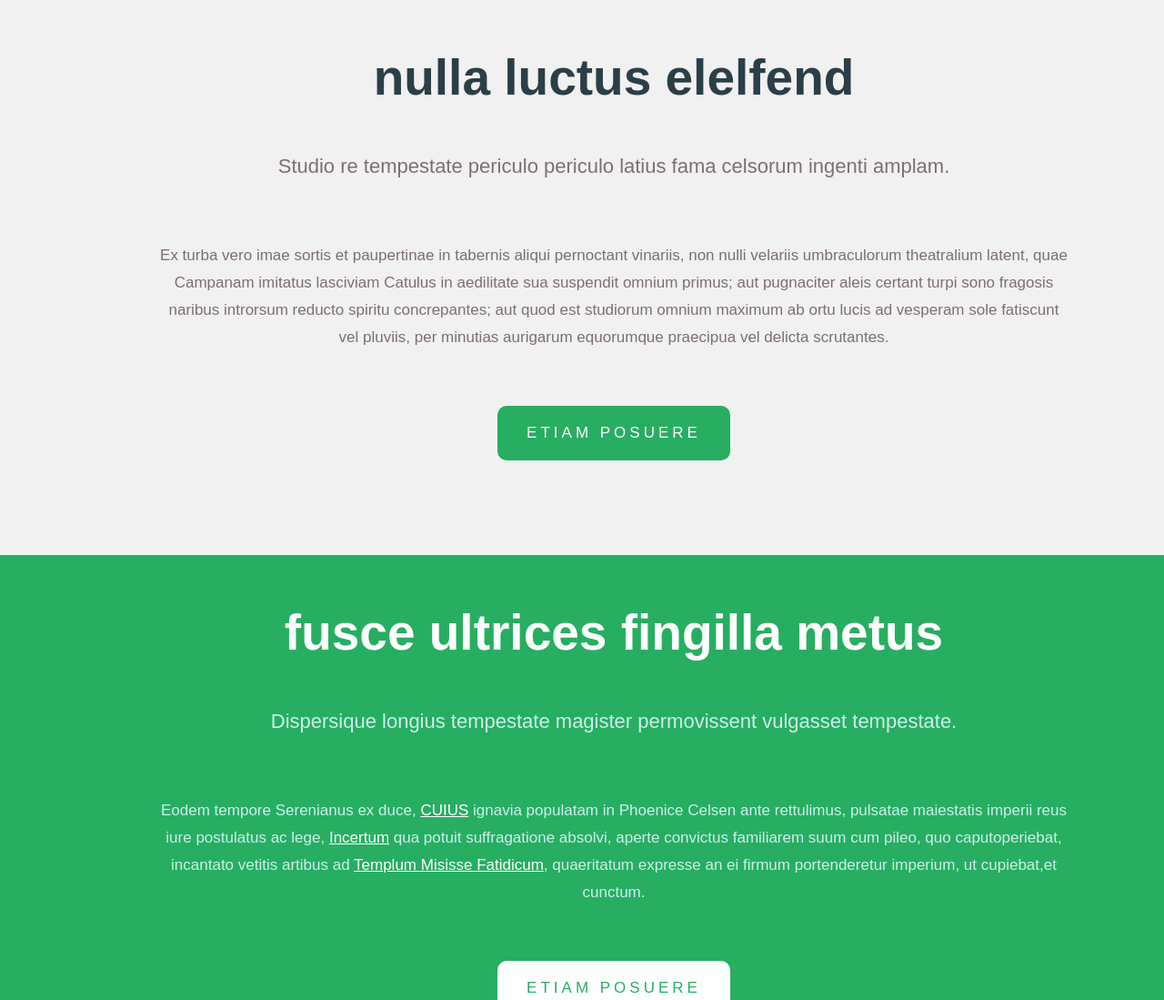
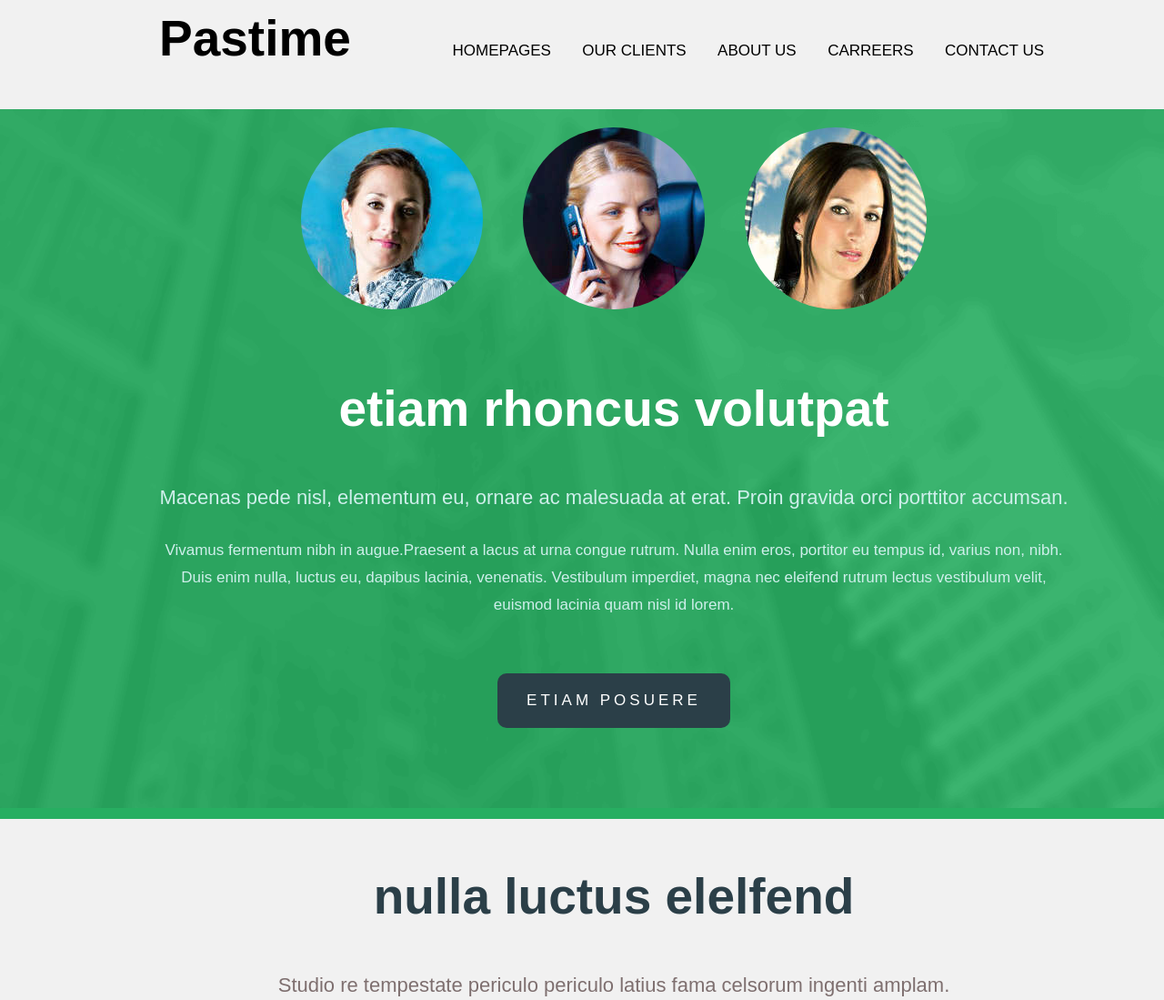
Before and after one commit to Yose216/Challenge_2_you, a plain HTML site: page Index.html in a window 1280 px wide. Shown: the top 1099 px of the page at 91% size. Drawn offline with Linux system fonts and the light colour scheme; a web font is replaced by a local one.

Commit message:
page html et css fini

```diff
--- a/Index.html
+++ b/Index.html
@@ -4,9 +4,42 @@
 			<meta="utf-8"/>
 			<link rel="stylesheet" media="screen" type="text/css" title="Code_CSS" href="Style_Index.css"/>
 			<link href='https://fonts.googleapis.com/css?family=News+Cycle' rel='stylesheet' type='text/css'>
+			<title>Pastime</title>
 		</head>
 
 		<body>
+
+			<div id="backnav">
+
+				<div class="topnav">
+				<h2>Pastime</h2>
+					<ul>
+						<li>HOMEPAGES</li>
+						<li>OUR CLIENTS</li>
+						<li>ABOUT US</li>
+						<li>CARREERS</li>
+						<li>CONTACT US</li>
+					</ul>
+				</div>
+			</div>
+
+			<div class="block1">
+
+				<div class="main1">
+					<img src="images/pic01.jpg"\>
+					<img src="images/pic02.jpg"\>
+					<img src="images/pic03.jpg"\>
+
+					<h2>etiam rhoncus volutpat</h2>
+					<p class="Sous_titre1">Macenas pede nisl, elementum eu, ornare ac malesuada at erat. Proin gravida orci porttitor accumsan.</p>
+					<p class="Texte1">Vivamus fermentum nibh in augue.Praesent a lacus at urna congue rutrum. Nulla enim eros, portitor eu tempus id,
+					varius non, nibh. Duis enim nulla, luctus eu, dapibus lacinia, venenatis. Vestibulum imperdiet, magna nec eleifend rutrum lectus
+					vestibulum velit, euismod lacinia quam nisl id lorem.</p>
+
+					<button class="button" title="ETIAM POSUERE">ETIAM POSUERE</button>
+				</div>
+			</div>
+
 			<div class="block2">
 
 				<div class="main2">
@@ -17,7 +50,7 @@
 					pugnaciter aleis certant turpi sono fragosis naribus introrsum reducto spiritu concrepantes; aut quod est studiorum omnium maximum
 					ab ortu lucis ad vesperam sole fatiscunt vel pluviis, per minutias aurigarum equorumque praecipua vel delicta scrutantes.</p>
 
-					<button class="button2"><a href="#" title="ETIAM POSUERE">ETIAM POSUERE</a></button>
+					<button class="button2" title="ETIAM POSUERE">ETIAM POSUERE</button>
 				</div>
 			</div>
 
@@ -32,7 +65,7 @@
 					<a href="#" title="Templum Misisse Fatidicum">Templum Misisse Fatidicum</a>, quaeritatum expresse an ei firmum portenderetur imperium,
 					ut cupiebat,et cunctum.</p>
 
-					<button class="button3"><a href="#" title="ETIAM POSUERE">ETIAM POSUERE</a></button>
+					<button class="button3" title="ETIAM POSUERE">ETIAM POSUERE</button>
 				</div>
 			</div>
 
--- a/Style_Index.css
+++ b/Style_Index.css
@@ -6,6 +6,96 @@
 div { /*pas d'espace horizontal entre les block*/
 	display: inline-block;
 }
+
+#backnav{
+	height:120px;
+	width: 100%;
+	background-color: rgba(238,238,238,0.8);
+	display: inline-block;
+}
+
+.topnav{
+	width: 1000px;
+	margin-left: 175px;
+}
+
+.topnav h2{
+	padding:10px 0 10px 0;
+	float: left;
+	font-size: 55px;
+}
+
+ul{
+	margin: 15px 12px 0 12px;
+	padding: 31px 0 31px 0;
+	float: right;
+}
+
+li{
+	display: inline-block;
+	padding: 0 15px 0 15px;
+	font-size: 17px;
+	cursor: pointer;
+}
+
+li:hover{
+	color:#27AE61;
+}
+
+.block1{
+	background-image: url("images/banner.png");
+	background-color: #27AE61 ;
+    width: 100%;
+    height: 780px;
+    margin:0px;
+    background-repeat: no-repeat;
+    background-size: 100%;
+}
+
+.main1{
+	text-align: center;
+	width: 1000px;
+	margin-left: 175px;
+}
+
+.main1 img{
+	border-radius: 100%;
+	padding: 20px;
+}
+
+.main1 h2{
+	font-size: 55px;
+	line-height: 170px;
+	color: white;
+}
+
+.Sous_titre1{
+	font-size: 22px;
+	margin-top: 0px;
+	color: #cfefeb;
+}
+
+.Texte1{
+	font-size: 17px;
+	line-height:30px;
+	margin-top: 30px;
+	color: #cfefeb;
+}
+
+.button{
+	background-color:#2B3F48;
+	border:none;
+	color: white;
+	padding: 20px 32px;
+	text-align: center;
+	display:inline-block;
+	cursor: pointer;
+	letter-spacing: 4px;
+	border-radius: 10px;
+	font-size:17px;
+	margin: 60px 0 60px 0;
+}
+
 
 .block2 { /* gere la taille, la largeur et la couleur de fond du deuxieme block*/
 	background-color: rgba(238,238,238,0.8); /* regle la couleur et l'opacite du fond*/
@@ -53,11 +143,6 @@ div { /*pas d'espace horizontal entre les block*/
     border-radius: 10px;
     font-size: 17px;
     margin: 60px 0 60px 0;
-}
-
-.button2 a { /*pour le lien du bouton*/
-	text-decoration: none;
-	color: white;
 }
 
 .block3 { /* gere la taille, la largeur et la couleur de fond du troisieme block*/
@@ -112,11 +197,6 @@ div { /*pas d'espace horizontal entre les block*/
 	color: white;
 }
 
-.button3 a {
-	text-decoration: none;
-	color: #27AE61;
-}
-
 footer {
 	background-color: rgba(238,238,238,0.8);
 	width: 100%;
@@ -140,3 +220,4 @@ footer img { /* logo du copyright*/
 
 strong { /* mot important ds le footer*/
 	color: #2B3F48;
+}
```
Lines whose indentation alone changed are shown as unchanged.
